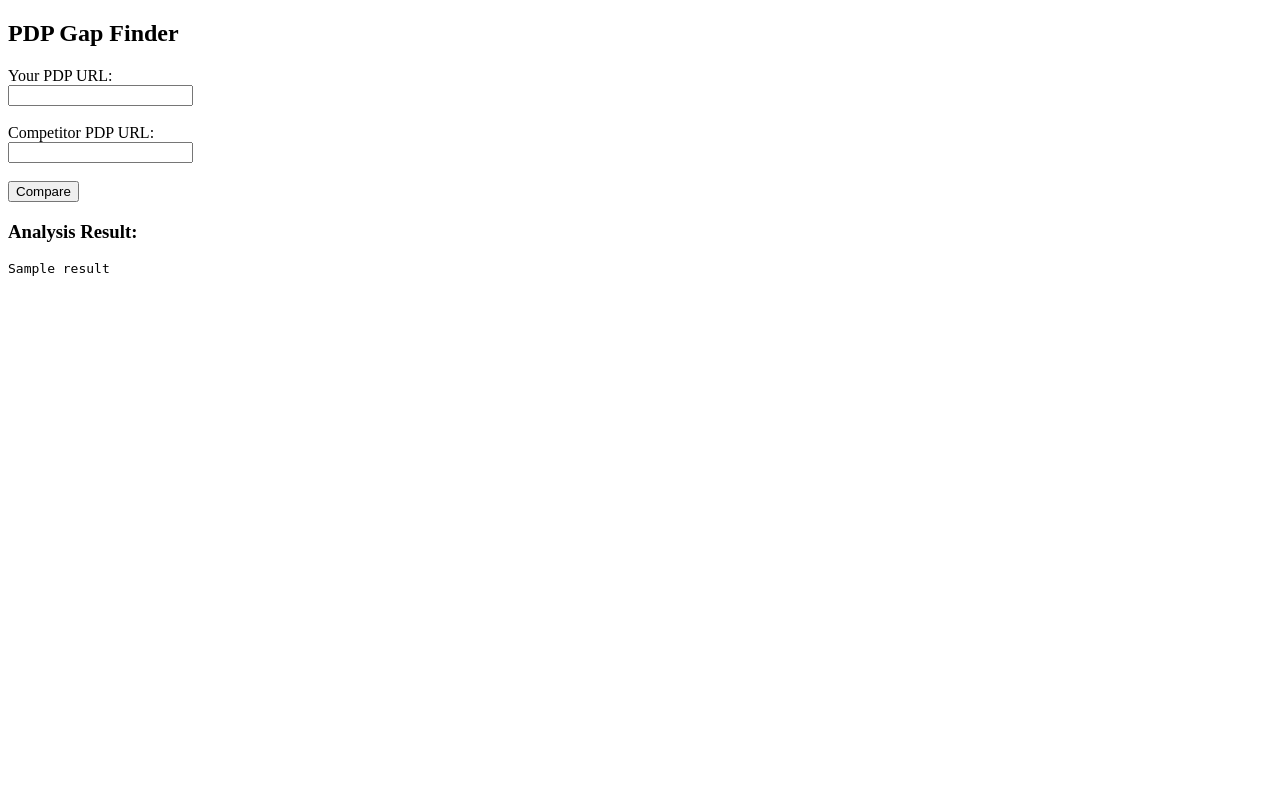
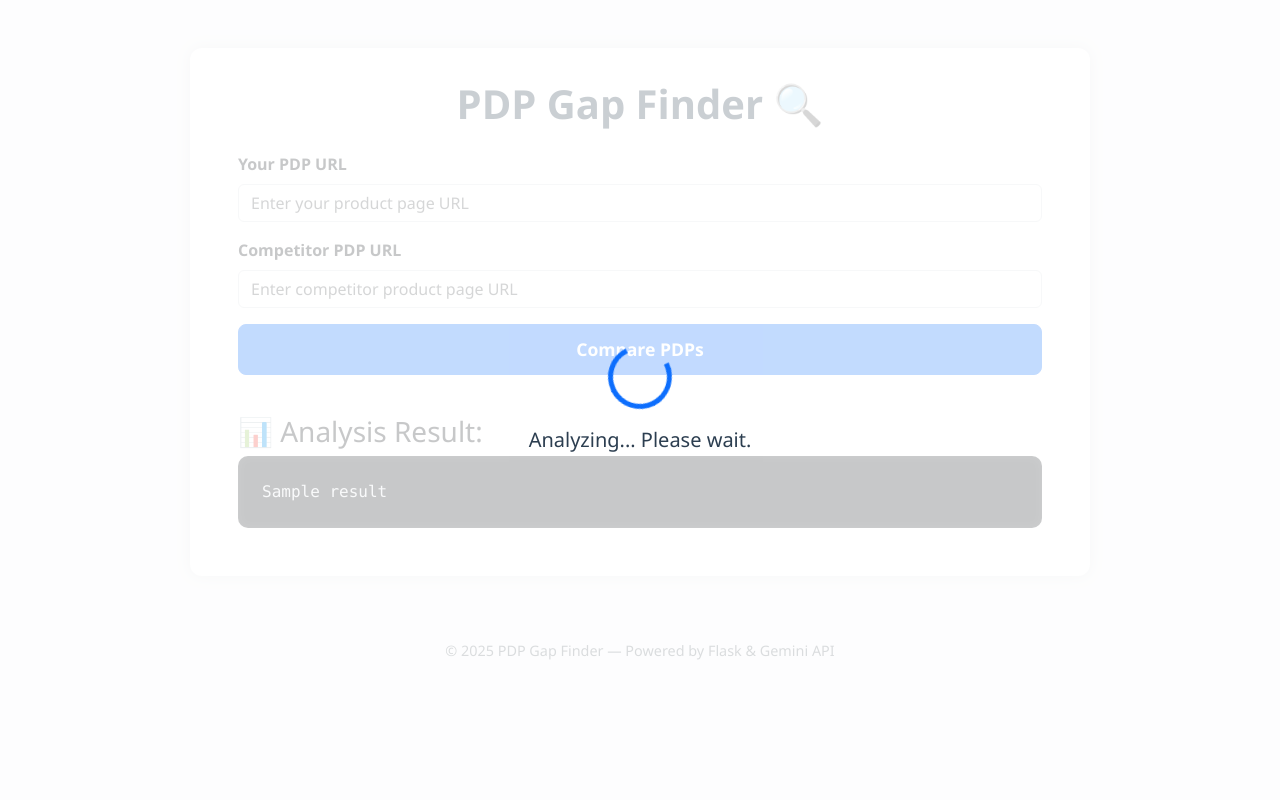
Before and after one commit to FahadBinAbdullah7/pdp-gap-finder-backend, a Flask app: template templates/index.html in a window 1280 px wide. Run offline with Flask 3, Linux system fonts and the light colour scheme; the template is opened without the code that fills it: most values are stand-ins (such as "Sample title", 1, 10 or a date in 2020).

Commit message:
Update index.html

```diff
--- a/templates/index.html
+++ b/templates/index.html
@@ -1,20 +1,139 @@
 <!DOCTYPE html>
-<html>
+<html lang="en">
 <head>
+  <meta charset="UTF-8" />
+  <meta name="viewport" content="width=device-width, initial-scale=1" />
   <title>PDP Gap Finder</title>
+
+  <!-- Bootstrap 5 CSS CDN -->
+  <link href="https://cdn.jsdelivr.net/npm/bootstrap@5.3.0/dist/css/bootstrap.min.css" rel="stylesheet" />
+
+  <style>
+    body {
+      background: #f8f9fa;
+      padding-top: 3rem;
+      min-height: 100vh;
+      font-family: 'Segoe UI', Tahoma, Geneva, Verdana, sans-serif;
+    }
+    .container {
+      max-width: 900px;
+      background: #fff;
+      padding: 2rem 3rem;
+      border-radius: 12px;
+      box-shadow: 0 0 15px rgba(0,0,0,0.1);
+      position: relative;
+    }
+    h1 {
+      font-weight: 700;
+      margin-bottom: 1.5rem;
+      color: #2c3e50;
+      text-align: center;
+    }
+    label {
+      font-weight: 600;
+    }
+    .btn-primary {
+      width: 100%;
+      padding: 0.7rem;
+      font-size: 1.1rem;
+      font-weight: 600;
+      border-radius: 8px;
+    }
+    pre {
+      background-color: #212529;
+      color: #e9ecef;
+      padding: 1.5rem;
+      border-radius: 10px;
+      max-height: 450px;
+      overflow-y: auto;
+      white-space: pre-wrap;
+      font-size: 1rem;
+      line-height: 1.5;
+      box-shadow: inset 0 0 8px rgba(255,255,255,0.1);
+    }
+    .result-section {
+      margin-top: 2.5rem;
+    }
+    footer {
+      margin-top: 4rem;
+      text-align: center;
+      color: #6c757d;
+      font-size: 0.9rem;
+    }
+
+    /* Spinner overlay */
+    #spinner-overlay {
+      display: none;
+      position: fixed;
+      top: 0; left: 0; right: 0; bottom: 0;
+      background: rgba(255, 255, 255, 0.75);
+      z-index: 9999;
+      justify-content: center;
+      align-items: center;
+      flex-direction: column;
+      font-size: 1.25rem;
+      color: #2c3e50;
+    }
+  </style>
 </head>
 <body>
-  <h2>PDP Gap Finder</h2>
-  <form method="POST">
-    <label>Your PDP URL:</label><br>
-    <input type="text" name="your_url" required><br><br>
-    <label>Competitor PDP URL:</label><br>
-    <input type="text" name="comp_url" required><br><br>
-    <button type="submit">Compare</button>
-  </form>
-  {% if result %}
-    <h3>Analysis Result:</h3>
-    <pre>{{ result }}</pre>
-  {% endif %}
+  <div class="container">
+    <h1>PDP Gap Finder 🔍</h1>
+    <form method="POST" id="pdpForm" novalidate>
+      <div class="mb-3">
+        <label for="your_url" class="form-label">Your PDP URL</label>
+        <input type="url" class="form-control" id="your_url" name="your_url" placeholder="Enter your product page URL" required>
+        <div class="invalid-feedback">Please provide a valid URL.</div>
+      </div>
+      <div class="mb-3">
+        <label for="comp_url" class="form-label">Competitor PDP URL</label>
+        <input type="url" class="form-control" id="comp_url" name="comp_url" placeholder="Enter competitor product page URL" required>
+        <div class="invalid-feedback">Please provide a valid URL.</div>
+      </div>
+      <button type="submit" class="btn btn-primary" id="submitBtn">Compare PDPs</button>
+    </form>
+
+    {% if result %}
+    <div class="result-section">
+      <h3 class="mt-4">📊 Analysis Result:</h3>
+      <pre>{{ result }}</pre>
+    </div>
+    {% endif %}
+  </div>
+
+  <footer>
+    &copy; 2025 PDP Gap Finder — Powered by Flask & Gemini API
+  </footer>
+
+  <!-- Spinner Overlay -->
+  <div id="spinner-overlay" class="d-flex">
+    <div class="spinner-border text-primary" role="status" aria-hidden="true" style="width: 4rem; height: 4rem;"></div>
+    <div class="mt-3">Analyzing... Please wait.</div>
+  </div>
+
+  <!-- Bootstrap 5 JS Bundle with Popper -->
+  <script src="https://cdn.jsdelivr.net/npm/bootstrap@5.3.0/dist/js/bootstrap.bundle.min.js"></script>
+
+  <script>
+    // Bootstrap form validation and spinner logic
+    (() => {
+      'use strict';
+      const form = document.querySelector('#pdpForm');
+      const spinner = document.querySelector('#spinner-overlay');
+      const submitBtn = document.querySelector('#submitBtn');
+
+      form.addEventListener('submit', e => {
+        if (!form.checkValidity()) {
+          e.preventDefault();
+          e.stopPropagation();
+          form.classList.add('was-validated');
+        } else {
+          // Show spinner & disable button on valid submit
+          spinner.style.display = 'flex';
+          submitBtn.disabled = true;
+        }
+      }, false);
+    })();
+  </script>
 </body>
 </html>
```
